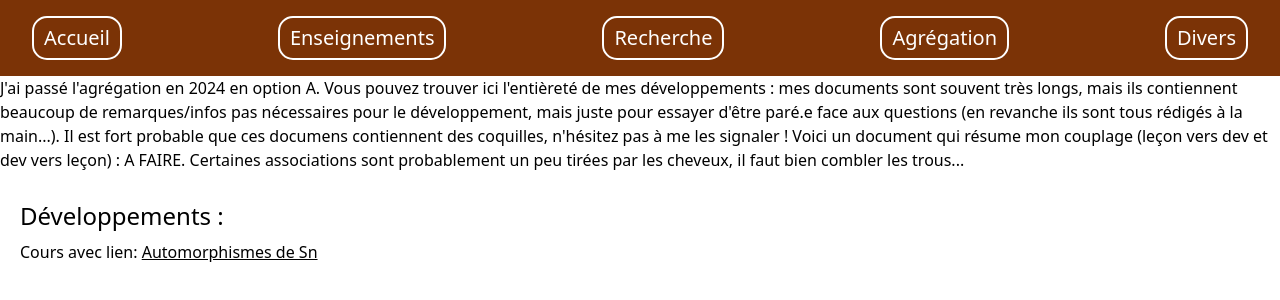
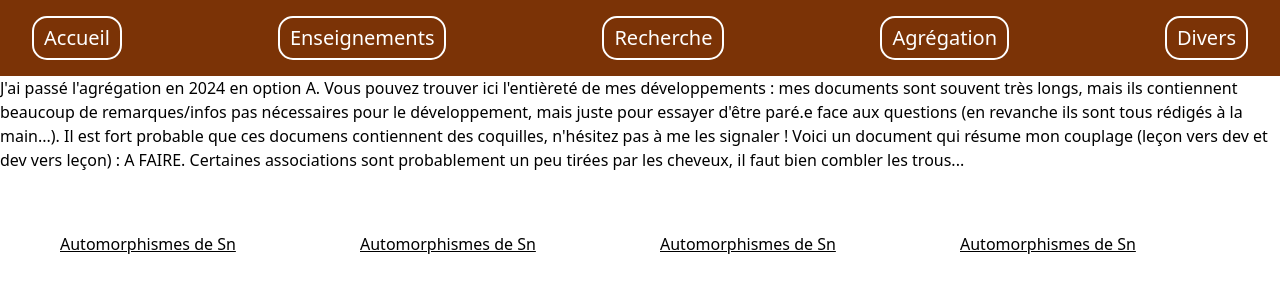
Before and after one commit to alicemoriniere/alicemoriniere.github.io, a Vue app: page /agreg in a window 1280 px wide. Shown: the top 300 px of the page. Built offline with nearby package versions, Linux system fonts and the light colour scheme.

Commit message:
changement agreg encore

```diff
--- a/src/AgregView.vue
+++ b/src/AgregView.vue
@@ -1,11 +1,23 @@
 <template> <span> J'ai passé l'agrégation en 2024 en option A. Vous pouvez trouver ici l'entièreté de mes développements : mes documents sont souvent très longs, mais ils contiennent beaucoup de remarques/infos pas nécessaires pour le développement, mais juste pour essayer d'être paré.e face aux questions (en revanche ils sont tous rédigés à la main...). Il est fort probable que ces documens contiennent des coquilles, n'hésitez pas à me les signaler ! Voici un document qui résume mon couplage (leçon vers dev et dev vers leçon) : A FAIRE. Certaines associations sont probablement un peu tirées par les cheveux, il faut bien combler les trous... </span>
 
-	<div class="flex flex-col m-5 justify-start">
-    <span class="text-2xl my-2 bold"> Développements :</span>
-    <span class="my-xp"
-      >Cours avec lien:
-      <a href="dev/automorph.pdf" target="_blank" class="underline">Automorphismes de Sn </a></span>
+	<div class="flex m-10">
+	<div class="flex flex-col m-5 w-5/8 justify-start">
+      <span class="my-xp"
+      >  <a href="dev/automorph.pdf" target="_blank" class="underline">Automorphismes de Sn </ a></span>
+</div>
+<div class="flex flex-col m-5 w-5/8 ">
+      <span class="my-xp"
+      >      <a href="dev/automorph.pdf" target="_blank" class="underline">Automorphismes de Sn </ a></span>
+</div>
+<div class="flex flex-col m-5 w-5/8 ">
+      <span class="my-xp"
+      >      <a href="dev/automorph.pdf" target="_blank" class="underline">Automorphismes de Sn </ a></span>
+</div>
+<div class="flex flex-col m-5 w-5/8 ">
+      <span class="my-xp"
+      >      <a href="dev/automorph.pdf" target="_blank" class="underline">Automorphismes de Sn </ a></span>
 </div>
 
+</div>
 
 </template>
```
